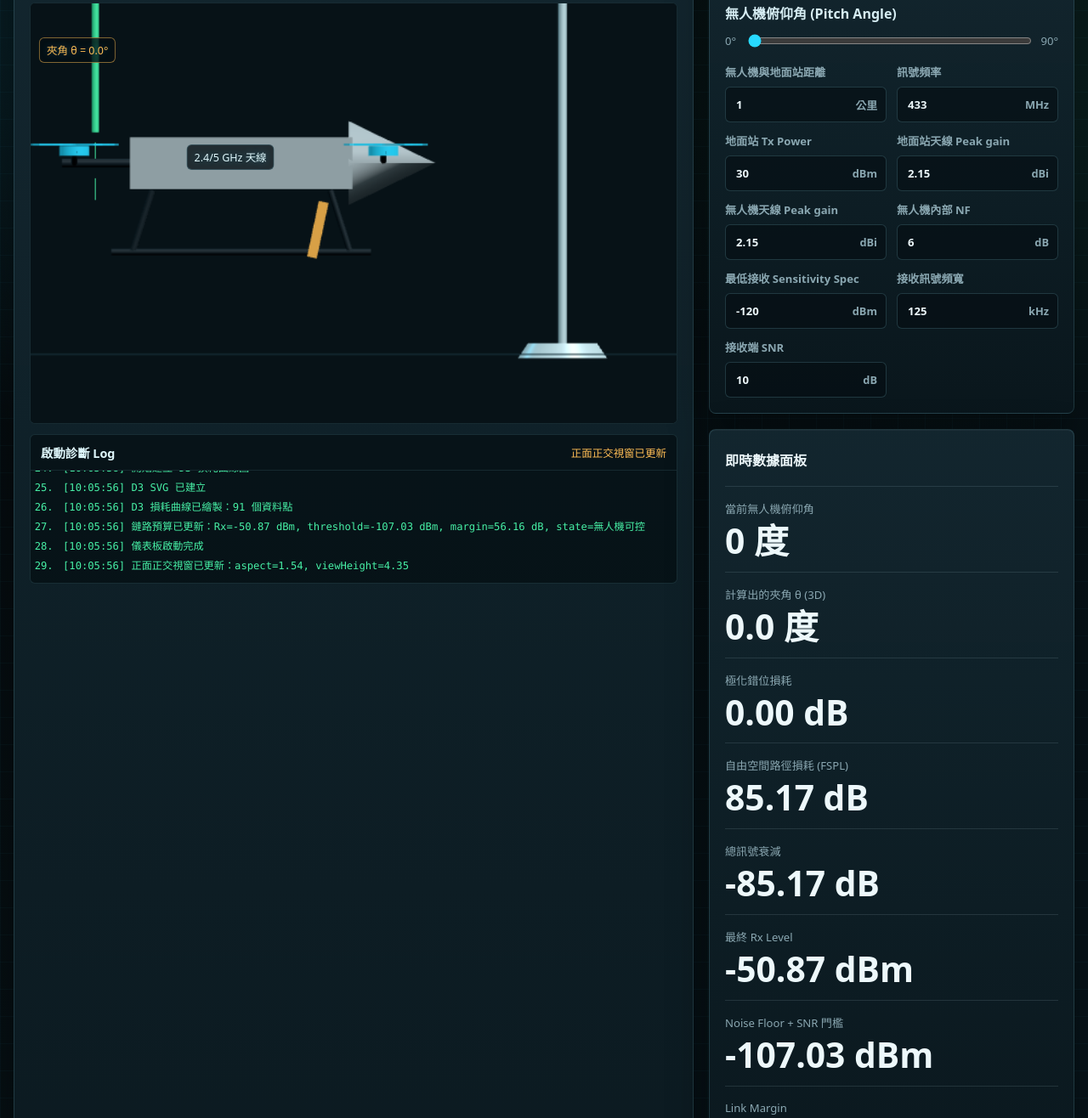
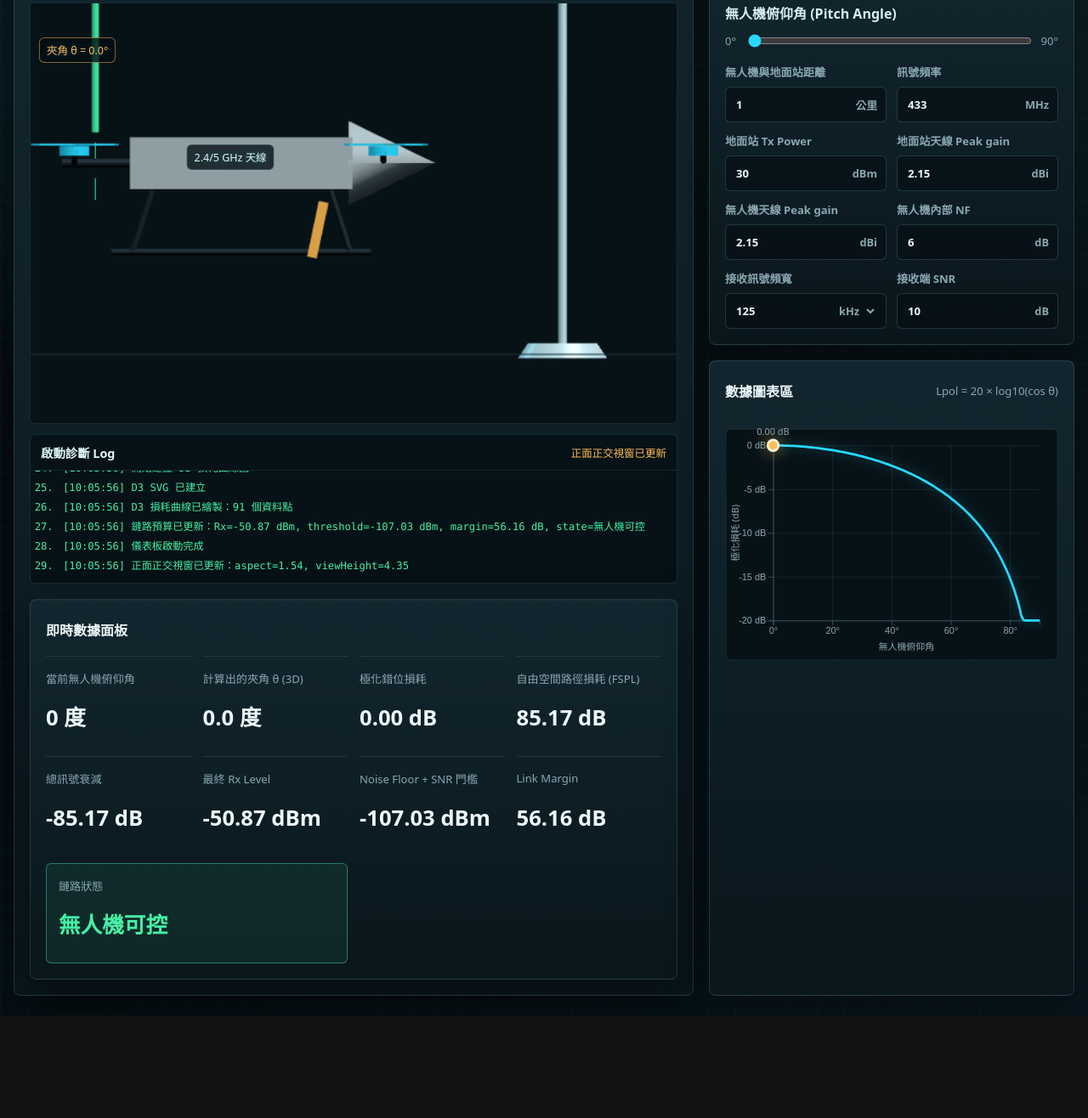
Before and after one commit to Jacobs-Ting/Drone_Simulation, a plain HTML site: page index.html in a window 1280 px wide. Shown: the part 180-1496 px from the top of the page at 85% size. After the commit the page ends 1376 px from the top, so only its background shows below. Drawn offline with nearby package versions, Linux system fonts and the light colour scheme; animation ran at ten frames a second.

Commit message:
Add files via upload

```diff
--- a/index.html
+++ b/index.html
@@ -4,7 +4,7 @@
   <meta charset="UTF-8">
   <meta name="viewport" content="width=device-width, initial-scale=1.0">
   <title>無人機硬式天線極化錯位損耗計算器 - 3D 互動升級版</title>
-  <link rel="stylesheet" href="styles.css?v=20260609-link-budget1">
+  <link rel="stylesheet" href="styles.css?v=20260609-metrics-horizontal1">
   <script src="https://cdn.jsdelivr.net/npm/d3@7"></script>
   <script src="https://cdn.jsdelivr.net/npm/three@0.160.0/build/three.min.js"></script>
 </head>
@@ -34,6 +34,48 @@
             <span id="debugStatus">等待啟動</span>
           </div>
           <ol id="debugLog" aria-live="polite"></ol>
+        </section>
+
+        <section class="panel metrics-panel" aria-labelledby="metrics-title">
+          <div class="section-heading">
+            <h2 id="metrics-title">即時數據面板</h2>
+          </div>
+          <div class="metric">
+            <span>當前無人機俯仰角</span>
+            <strong id="currentPitch">0 度</strong>
+          </div>
+          <div class="metric">
+            <span>計算出的夾角 θ (3D)</span>
+            <strong id="currentTheta">0 度</strong>
+          </div>
+          <div class="metric">
+            <span>極化錯位損耗</span>
+            <strong id="currentLoss">0.00 dB</strong>
+          </div>
+          <div class="metric">
+            <span>自由空間路徑損耗 (FSPL)</span>
+            <strong id="currentFspl">0.00 dB</strong>
+          </div>
+          <div class="metric">
+            <span>總訊號衰減</span>
+            <strong id="currentTotalLoss">0.00 dB</strong>
+          </div>
+          <div class="metric">
+            <span>最終 Rx Level</span>
+            <strong id="currentRxLevel">0.00 dBm</strong>
+          </div>
+          <div class="metric">
+            <span>Noise Floor + SNR 門檻</span>
+            <strong id="currentRequiredSignal">0.00 dBm</strong>
+          </div>
+          <div class="metric">
+            <span>Link Margin</span>
+            <strong id="currentLinkMargin">0.00 dB</strong>
+          </div>
+          <div class="metric link-state" id="linkStateCard">
+            <span>鏈路狀態</span>
+            <strong id="currentLinkState">無人機可控</strong>
+          </div>
         </section>
       </article>
 
@@ -92,18 +134,14 @@
                 <span>dB</span>
               </div>
             </label>
-            <label for="sensitivityInput">
-              <span>最低接收 Sensitivity Spec</span>
-              <div class="number-field">
-                <input id="sensitivityInput" type="number" step="1" value="-120">
-                <span>dBm</span>
-              </div>
-            </label>
             <label for="bandwidthInput">
               <span>接收訊號頻寬</span>
               <div class="number-field">
                 <input id="bandwidthInput" type="number" min="0.001" step="1" value="125">
-                <span>kHz</span>
+                <select id="bandwidthUnitInput" aria-label="接收訊號頻寬單位">
+                  <option value="kHz" selected>kHz</option>
+                  <option value="MHz">MHz</option>
+                </select>
               </div>
             </label>
             <label for="snrInput">
@@ -113,48 +151,6 @@
                 <span>dB</span>
               </div>
             </label>
-          </div>
-        </section>
-
-        <section class="panel metrics-panel" aria-labelledby="metrics-title">
-          <div class="section-heading">
-            <h2 id="metrics-title">即時數據面板</h2>
-          </div>
-          <div class="metric">
-            <span>當前無人機俯仰角</span>
-            <strong id="currentPitch">0 度</strong>
-          </div>
-          <div class="metric">
-            <span>計算出的夾角 θ (3D)</span>
-            <strong id="currentTheta">0 度</strong>
-          </div>
-          <div class="metric">
-            <span>極化錯位損耗</span>
-            <strong id="currentLoss">0.00 dB</strong>
-          </div>
-          <div class="metric">
-            <span>自由空間路徑損耗 (FSPL)</span>
-            <strong id="currentFspl">0.00 dB</strong>
-          </div>
-          <div class="metric">
-            <span>總訊號衰減</span>
-            <strong id="currentTotalLoss">0.00 dB</strong>
-          </div>
-          <div class="metric">
-            <span>最終 Rx Level</span>
-            <strong id="currentRxLevel">0.00 dBm</strong>
-          </div>
-          <div class="metric">
-            <span>Noise Floor + SNR 門檻</span>
-            <strong id="currentRequiredSignal">0.00 dBm</strong>
-          </div>
-          <div class="metric">
-            <span>Link Margin</span>
-            <strong id="currentLinkMargin">0.00 dB</strong>
-          </div>
-          <div class="metric link-state" id="linkStateCard">
-            <span>鏈路狀態</span>
-            <strong id="currentLinkState">無人機可控</strong>
           </div>
         </section>
 
@@ -169,6 +165,6 @@
     </section>
   </main>
 
-  <script defer src="script.js?v=20260609-link-budget1"></script>
+  <script defer src="script.js?v=20260609-threshold1"></script>
 </body>
 </html>
--- a/script.js
+++ b/script.js
@@ -7,8 +7,8 @@ const txPowerInput = document.querySelector("#txPowerInput");
 const txGainInput = document.querySelector("#txGainInput");
 const rxGainInput = document.querySelector("#rxGainInput");
 const noiseFigureInput = document.querySelector("#noiseFigureInput");
-const sensitivityInput = document.querySelector("#sensitivityInput");
 const bandwidthInput = document.querySelector("#bandwidthInput");
+const bandwidthUnitInput = document.querySelector("#bandwidthUnitInput");
 const snrInput = document.querySelector("#snrInput");
 const currentPitch = document.querySelector("#currentPitch");
 const currentTheta = document.querySelector("#currentTheta");
@@ -92,8 +92,12 @@ function calculateFspl(distanceKm, frequencyMHz) {
   return 32.44 + 20 * Math.log10(distanceKm) + 20 * Math.log10(frequencyMHz);
 }
 
-function calculateNoiseFloor(bandwidthKHz, noiseFigureDb) {
-  const bandwidthHz = bandwidthKHz * 1000;
+function bandwidthToHz(bandwidth, unit) {
+  return unit === "MHz" ? bandwidth * 1000000 : bandwidth * 1000;
+}
+
+function calculateNoiseFloor(bandwidth, unit, noiseFigureDb) {
+  const bandwidthHz = bandwidthToHz(bandwidth, unit);
   return -174 + 10 * Math.log10(bandwidthHz) + noiseFigureDb;
 }
 
@@ -618,17 +622,16 @@ function updateDashboard(thetaFromScene) {
   const txGainDbi = numberFromInput(txGainInput, 0);
   const rxGainDbi = numberFromInput(rxGainInput, 0);
   const noiseFigureDb = nonNegativeNumberFromInput(noiseFigureInput, 6);
-  const sensitivitySpecDbm = numberFromInput(sensitivityInput, -120);
-  const bandwidthKHz = positiveNumberFromInput(bandwidthInput, 125);
+  const bandwidth = positiveNumberFromInput(bandwidthInput, 125);
+  const bandwidthUnit = bandwidthUnitInput?.value === "MHz" ? "MHz" : "kHz";
   const snrDb = numberFromInput(snrInput, 0);
   const fspl = calculateFspl(distanceKm, frequencyMHz);
   const totalAttenuation = fspl + Math.abs(polarizationLoss);
   const rxLevelDbm = txPowerDbm + txGainDbi + rxGainDbi - fspl + polarizationLoss;
-  const noiseFloorDbm = calculateNoiseFloor(bandwidthKHz, noiseFigureDb);
+  const noiseFloorDbm = calculateNoiseFloor(bandwidth, bandwidthUnit, noiseFigureDb);
   const requiredBySnrDbm = noiseFloorDbm + snrDb;
-  const effectiveThresholdDbm = Math.max(sensitivitySpecDbm, requiredBySnrDbm);
-  const linkMarginDb = rxLevelDbm - effectiveThresholdDbm;
-  const isControllable = linkMarginDb >= 0;
+  const linkMarginDb = rxLevelDbm - requiredBySnrDbm;
+  const isControllable = rxLevelDbm > requiredBySnrDbm;
 
   sliderValue.textContent = `${pitchDegrees}°`;
   currentPitch.textContent = `${pitchDegrees} 度`;
@@ -637,7 +640,7 @@ function updateDashboard(thetaFromScene) {
   currentFspl.textContent = `${fspl.toFixed(2)} dB`;
   currentTotalLoss.textContent = `-${totalAttenuation.toFixed(2)} dB`;
   currentRxLevel.textContent = `${rxLevelDbm.toFixed(2)} dBm`;
-  currentRequiredSignal.textContent = `${effectiveThresholdDbm.toFixed(2)} dBm`;
+  currentRequiredSignal.textContent = `${requiredBySnrDbm.toFixed(2)} dBm`;
   currentLinkMargin.textContent = `${linkMarginDb.toFixed(2)} dB`;
   currentLinkState.textContent = isControllable ? "無人機可控" : "無人機失控";
   linkStateCard.classList.toggle("controlled", isControllable);
@@ -655,8 +658,8 @@ function updateDashboard(thetaFromScene) {
     txGainDbi,
     rxGainDbi,
     noiseFigureDb,
-    sensitivitySpecDbm,
-    bandwidthKHz,
+    bandwidth,
+    bandwidthUnit,
     snrDb,
     isControllable
   ].join("|");
@@ -665,7 +668,7 @@ function updateDashboard(thetaFromScene) {
     reportLog(
       "鏈路預算已更新",
       isControllable ? "ok" : "warn",
-      `Rx=${rxLevelDbm.toFixed(2)} dBm, threshold=${effectiveThresholdDbm.toFixed(2)} dBm, margin=${linkMarginDb.toFixed(2)} dB, state=${currentLinkState.textContent}`
+      `Rx=${rxLevelDbm.toFixed(2)} dBm, threshold=${requiredBySnrDbm.toFixed(2)} dBm, margin=${linkMarginDb.toFixed(2)} dB, state=${currentLinkState.textContent}`
     );
     lastLoggedSignature = signature;
   }
@@ -695,10 +698,13 @@ async function boot() {
       txGainInput,
       rxGainInput,
       noiseFigureInput,
-      sensitivityInput,
       bandwidthInput,
+      bandwidthUnitInput,
       snrInput
-    ].forEach((input) => input.addEventListener("input", () => updateDashboard()));
+    ].forEach((input) => {
+      input.addEventListener("input", () => updateDashboard());
+      input.addEventListener("change", () => updateDashboard());
+    });
     updateDashboard();
     reportLog("儀表板啟動完成");
   } catch (error) {
--- a/styles.css
+++ b/styles.css
@@ -112,7 +112,7 @@ h2 {
 
 .right-panel {
   display: grid;
-  grid-template-rows: auto auto minmax(310px, 1fr);
+  grid-template-rows: auto minmax(310px, 1fr);
   gap: 18px;
 }
 
@@ -235,7 +235,8 @@ h2 {
   background: rgba(5, 14, 18, 0.62);
 }
 
-.number-field input {
+.number-field input,
+.number-field select {
   width: 100%;
   border: 0;
   outline: 0;
@@ -243,6 +244,13 @@ h2 {
   color: var(--text);
   font: inherit;
   font-weight: 700;
+}
+
+.number-field select {
+  width: auto;
+  color: var(--muted);
+  font-size: 0.8rem;
+  cursor: pointer;
 }
 
 .number-field input::-webkit-outer-spin-button,
@@ -329,6 +337,31 @@ input[type="range"] {
   border: 1px solid rgba(98, 153, 169, 0.2);
   border-radius: 6px;
   background: rgba(5, 14, 18, 0.72);
+}
+
+.scene-panel .metrics-panel {
+  display: grid;
+  grid-template-columns: repeat(auto-fit, minmax(170px, 1fr));
+  gap: 0 14px;
+  margin-top: 18px;
+}
+
+.metrics-panel .section-heading {
+  grid-column: 1 / -1;
+}
+
+.metrics-panel .metric {
+  min-width: 0;
+  min-height: 118px;
+}
+
+.metrics-panel .metric strong {
+  font-size: clamp(1.35rem, 2vw, 1.95rem);
+  overflow-wrap: anywhere;
+}
+
+.metrics-panel .link-state {
+  grid-column: span 2;
 }
 
 .debug-log-header {
```
